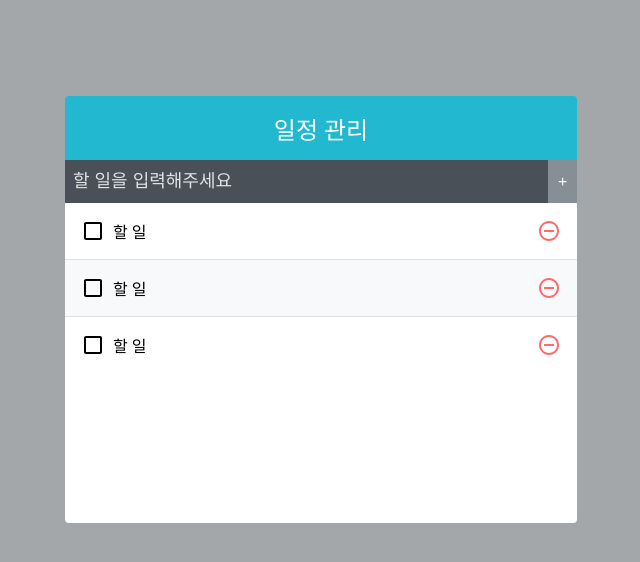
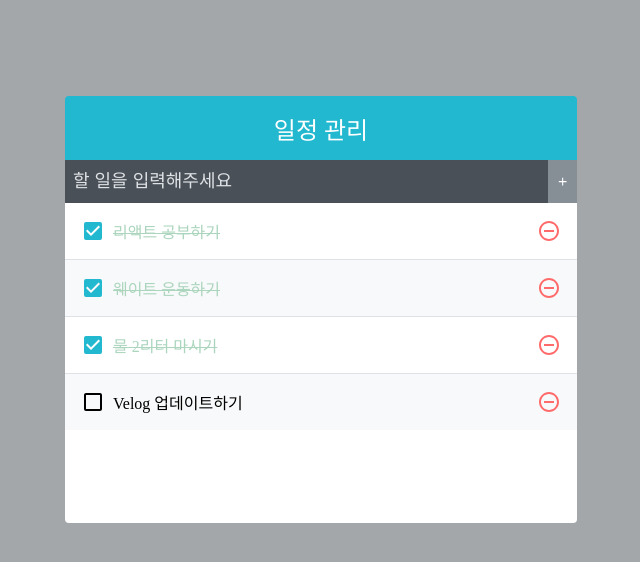
Before and after one commit to Duck-98/hello-react, a React (Create React App) app: page / in a window 1280 px wide. Shown: the top 562 px of the page, without its empty margins (319-959 px from the left). Built offline with nearby package versions, Linux system fonts and the light colour scheme.

Commit message:
10장 Todo 앱 기능구현~ing

```diff
--- a/src/App.js
+++ b/src/App.js
@@ -1,12 +1,50 @@
-import React from 'react';
+import React, { useState, useRef, useCallback } from 'react';
 import TodoInsert from './Chapter 10/components/TodoInsert';
 import TodoTemplate from './Chapter 10/components/TodoTemplate';
 import TodoList from './Chapter 10/components/TodoList';
 const App = () => {
+  const [todos, setTodos] = useState([
+    {
+      id: 1,
+      text: '리액트 공부하기',
+      checked: true,
+    },
+    {
+      id: 2,
+      text: '웨이트 운동하기',
+      checked: true,
+    },
+    {
+      id: 3,
+      text: '물 2리터 마시기',
+      checked: true,
+    },
+    {
+      id: 4,
+      text: 'Velog 업데이트하기',
+      checked: false,
+    },
+  ]);
+  // 고윳값으로 사용될 id
+  // ref를 이용하여 변수 담기
+  const nextId = useRef(5);
+
+  const onInsert = useCallback(
+    (text) => {
+      const todo = {
+        id: nextId.current,
+        text,
+        checked: false,
+      };
+      setTodos(todos.concat(todo));
+      nextId.current += 1;
+    },
+    [todos],
+  );
   return (
     <TodoTemplate>
-      <TodoInsert />
-      <TodoList />
+      <TodoInsert onInsert={onInsert} />
+      <TodoList todos={todos} />
     </TodoTemplate>
   );
 };
--- a/src/Chapter 10/components/TodoInsert.js
+++ b/src/Chapter 10/components/TodoInsert.js
@@ -1,12 +1,30 @@
-import React from 'react';
+import React, { useState, useCallback } from 'react';
 import { MdAdd } from 'react-icons/md';
 import './TodoInsert.scss';
 
-const TodoInsert = () => {
+const TodoInsert = ({ onInsert }) => {
+  const [value, setValue] = useState('');
+  const onChange = useCallback((e) => {
+    setValue(e.target.value);
+  }, []);
+
+  const onSubmit = useCallback(
+    (e) => {
+      onInsert(value);
+      setValue('');
+      e.preventDefault();
+    },
+    [onInsert, value],
+  );
+
   return (
     <form className="TodoInsert">
-      <input placeholder="할 일을 입력해주세요" />
-      <button type="submit">
+      <input
+        placeholder="할 일을 입력해주세요"
+        value={value}
+        onChange={onChange}
+      />
+      <button type="submit" onSubmit={onSubmit}>
         <MdAdd />
       </button>
     </form>
--- a/src/Chapter 10/components/TodoList.js
+++ b/src/Chapter 10/components/TodoList.js
@@ -2,12 +2,12 @@ import React from 'react';
 import TodoListItem from './TodoListItem';
 import './TodoList.scss';
 
-const TodoList = () => {
+const TodoList = ({ todos }) => {
   return (
     <div className="TodoList">
-      <TodoListItem />
-      <TodoListItem />
-      <TodoListItem />
+      {todos.map((todo) => (
+        <TodoListItem todo={todo} key={todo.id} />
+      ))}
     </div>
   );
 };
--- a/src/Chapter 10/components/TodoListItem.js
+++ b/src/Chapter 10/components/TodoListItem.js
@@ -4,15 +4,17 @@ import {
   MdCheckBox,
   MdRemoveCircleOutline,
 } from 'react-icons/md';
+import './TodoListItem.scss';
+import cn from 'classnames';
 
-import './TodoListItem.scss';
+const TodoListItem = ({ todo }) => {
+  const { text, checked } = todo;
 
-const TodoListItem = () => {
   return (
     <div className="TodoListItem">
-      <div className="checkbox">
-        <MdCheckBoxOutlineBlank />
-        <div className="text">할 일</div>
+      <div className={cn('checkbox', { checked })}>
+        {checked ? <MdCheckBox /> : <MdCheckBoxOutlineBlank />}
+        <div className="text">{text}</div>
       </div>
       <div className="remove">
         <MdRemoveCircleOutline />
```
